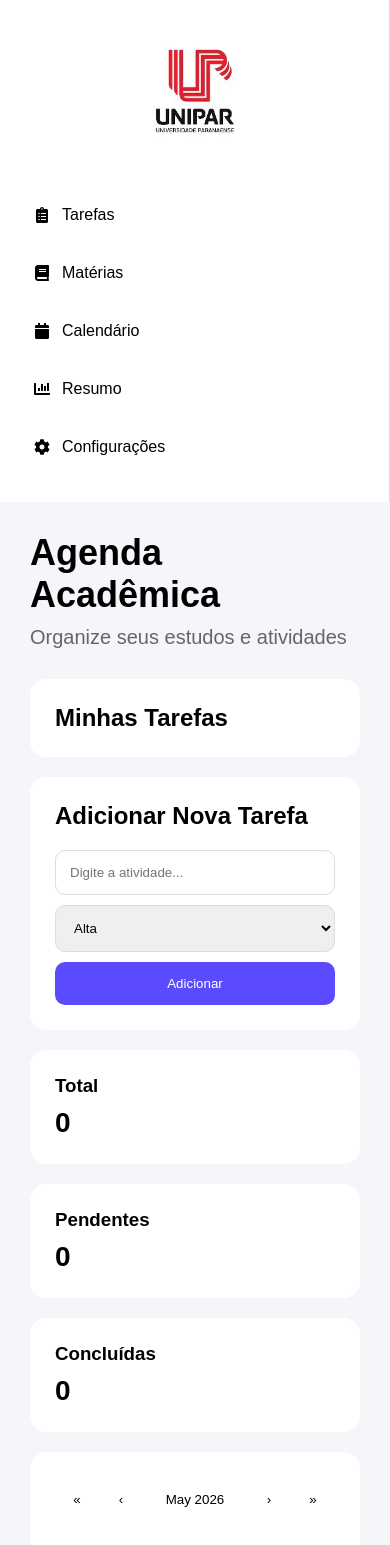
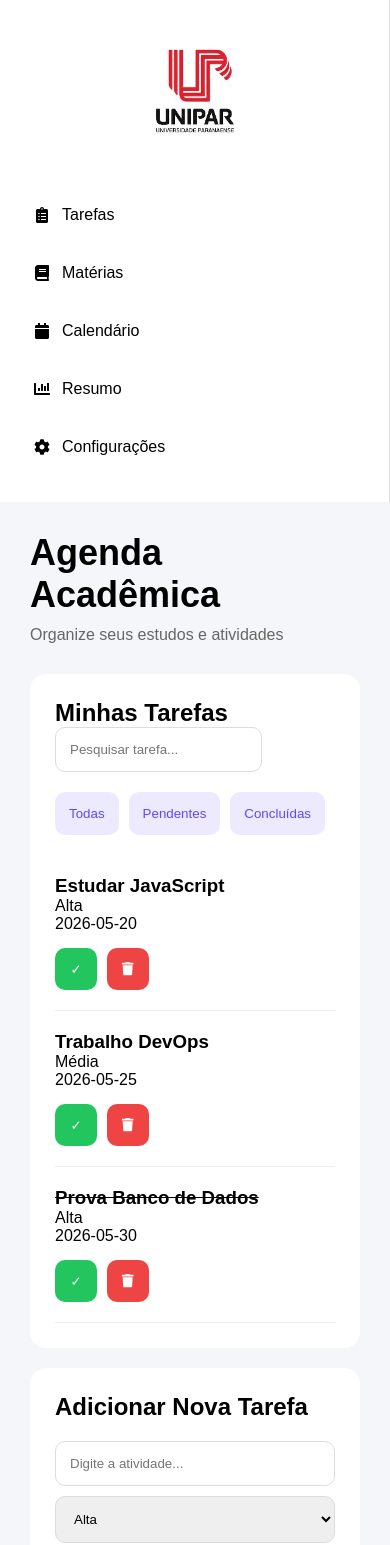
Before and after one commit to damottoca/agenda-academica, a React (Vite) app: page / in a window 390 px wide. Shown: the top 1545 px of the page. Built offline with nearby package versions, Linux system fonts and the light colour scheme.

Commit message:
melhorias de responsividade mobile

```diff
--- a/package.json
+++ b/package.json
@@ -10,6 +10,7 @@
     "preview": "vite preview"
   },
   "dependencies": {
+    "framer-motion": "^12.40.0",
     "react": "^19.2.6",
     "react-calendar": "^6.0.1",
     "react-dom": "^19.2.6",
--- a/src/App.jsx
+++ b/src/App.jsx
@@ -23,7 +23,31 @@ function App() {
 
     return salvas
       ? JSON.parse(salvas)
-      : []
+      : [
+          {
+            id: 1,
+            titulo: 'Estudar JavaScript',
+            prioridade: 'Alta',
+            data: '2026-05-20',
+            concluida: false
+          },
+
+          {
+            id: 2,
+            titulo: 'Trabalho DevOps',
+            prioridade: 'Média',
+            data: '2026-05-25',
+            concluida: false
+          },
+
+          {
+            id: 3,
+            titulo: 'Prova Banco de Dados',
+            prioridade: 'Alta',
+            data: '2026-05-30',
+            concluida: true
+          }
+        ]
   })
 
   useEffect(() => {
@@ -37,13 +61,15 @@ function App() {
 
   function adicionarTarefa(
     titulo,
-    prioridade
+    prioridade,
+    data
   ) {
 
     const nova = {
       id: Date.now(),
       titulo,
       prioridade,
+      data,
       concluida: false
     }
 
--- a/src/components/TaskList.jsx
+++ b/src/components/TaskList.jsx
@@ -1,4 +1,8 @@
+import { useState } from 'react'
+
 import { FaTrash } from 'react-icons/fa'
+
+import { motion } from 'framer-motion'
 
 export default function TaskList({
   tarefas,
@@ -6,14 +10,91 @@ export default function TaskList({
   concluirTarefa
 }) {
 
+  const [filtro, setFiltro] =
+    useState('todas')
+
+  const [busca, setBusca] =
+    useState('')
+
+  const tarefasFiltradas =
+    tarefas.filter(t => {
+
+      if (
+        filtro === 'pendentes'
+        && t.concluida
+      ) return false
+
+      if (
+        filtro === 'concluidas'
+        && !t.concluida
+      ) return false
+
+      return t.titulo
+        .toLowerCase()
+        .includes(
+          busca.toLowerCase()
+        )
+    })
+
   return (
+
     <div className="card">
 
       <h2>Minhas Tarefas</h2>
 
-      {tarefas.map(tarefa => (
+      <input
+        type="text"
+        placeholder="Pesquisar tarefa..."
+        value={busca}
+        onChange={(e) =>
+          setBusca(e.target.value)
+        }
+      />
 
-        <div className="task" key={tarefa.id}>
+      <div className="filters">
+
+        <button
+          onClick={() =>
+            setFiltro('todas')
+          }
+        >
+          Todas
+        </button>
+
+        <button
+          onClick={() =>
+            setFiltro('pendentes')
+          }
+        >
+          Pendentes
+        </button>
+
+        <button
+          onClick={() =>
+            setFiltro('concluidas')
+          }
+        >
+          Concluídas
+        </button>
+
+      </div>
+
+      {tarefasFiltradas.map(tarefa => (
+
+        <motion.div
+          className="task"
+          key={tarefa.id}
+
+          initial={{
+            opacity: 0,
+            y: 20
+          }}
+
+          animate={{
+            opacity: 1,
+            y: 0
+          }}
+        >
 
           <div>
 
@@ -28,27 +109,37 @@ export default function TaskList({
               {tarefa.titulo}
             </h3>
 
-            <p>{tarefa.prioridade}</p>
+            <p>
+              {tarefa.prioridade}
+            </p>
+
+            <p>
+              {tarefa.data}
+            </p>
 
           </div>
 
           <div className="task-buttons">
 
             <button
-              onClick={() => concluirTarefa(tarefa.id)}
+              onClick={() =>
+                concluirTarefa(tarefa.id)
+              }
             >
               ✓
             </button>
 
             <button
-              onClick={() => removerTarefa(tarefa.id)}
+              onClick={() =>
+                removerTarefa(tarefa.id)
+              }
             >
               <FaTrash />
             </button>
 
           </div>
 
-        </div>
+        </motion.div>
 
       ))}
 
--- a/src/main.jsx
+++ b/src/main.jsx
@@ -1,6 +1,9 @@
 import React from 'react'
+
 import ReactDOM from 'react-dom/client'
+
 import App from './App'
+
 import './styles/global.css'
 
 import {
@@ -11,8 +14,14 @@ ReactDOM.createRoot(
   document.getElementById('root')
 ).render(
 
-  <BrowserRouter>
-    <App />
-  </BrowserRouter>
+  <React.StrictMode>
+
+    <BrowserRouter>
+
+      <App />
+
+    </BrowserRouter>
+
+  </React.StrictMode>
 
 )
--- a/src/styles/global.css
+++ b/src/styles/global.css
@@ -3,31 +3,33 @@
   padding: 0;
   box-sizing: border-box;
   font-family: sans-serif;
+
+  transition: 0.3s;
 }
 
 body {
   background: #f5f6fa;
 }
 
-/* CONTAINER */
-
 .container {
   display: flex;
 }
 
-/* SIDEBAR */
-
 .sidebar {
   width: 250px;
   min-height: 100vh;
+
   background: white;
+
   padding: 20px;
+
   border-right: 1px solid #ddd;
 }
 
 .logo-area {
   display: flex;
   justify-content: center;
+
   margin-bottom: 30px;
 }
 
@@ -55,8 +57,6 @@ body {
 
   text-decoration: none;
   color: black;
-
-  transition: 0.3s;
 }
 
 .sidebar a:hover {
@@ -64,16 +64,16 @@ body {
   color: #5b4bff;
 }
 
-/* CONTENT */
-
 .content {
   flex: 1;
   padding: 30px;
 }
 
-/* HEADER */
+.header {
+  display: flex;
+  justify-content: space-between;
+  align-items: center;
 
-.header {
   margin-bottom: 30px;
 }
 
@@ -83,11 +83,8 @@ body {
 }
 
 .header p {
-  font-size: 20px;
   color: #666;
 }
-
-/* DASHBOARD */
 
 .dashboard {
   display: flex;
@@ -102,16 +99,15 @@ body {
   flex: 1;
 }
 
-/* CARD */
-
 .card {
   background: white;
+
   padding: 25px;
+
   border-radius: 16px;
+
   margin-bottom: 20px;
 }
-
-/* TASKS */
 
 .task {
   display: flex;
@@ -123,16 +119,6 @@ body {
   border-bottom: 1px solid #eee;
 }
 
-.task h3 {
-  margin-bottom: 8px;
-}
-
-.task p {
-  color: #666;
-}
-
-/* BUTTONS */
-
 .task-buttons {
   display: flex;
   gap: 10px;
@@ -143,18 +129,12 @@ body {
   height: 42px;
 
   border: none;
+
   border-radius: 10px;
 
   cursor: pointer;
 
   color: white;
-  font-size: 16px;
-
-  transition: 0.3s;
-}
-
-.task-buttons button:hover {
-  transform: scale(1.05);
 }
 
 .task-buttons button:first-child {
@@ -165,11 +145,10 @@ body {
   background: #ef4444;
 }
 
-/* FORM */
-
 .form {
   display: flex;
   gap: 10px;
+
   margin-top: 20px;
 }
 
@@ -177,31 +156,24 @@ input,
 select,
 button {
   padding: 14px;
+
   border-radius: 10px;
+
   border: 1px solid #ddd;
-  outline: none;
 }
 
 input {
   flex: 1;
 }
 
-button {
-  cursor: pointer;
-}
-
 .form button {
   background: #5b4bff;
   color: white;
+
   border: none;
-  transition: 0.3s;
+
+  cursor: pointer;
 }
-
-.form button:hover {
-  opacity: 0.9;
-}
-
-/* STATS */
 
 .stats {
   display: flex;
@@ -212,22 +184,25 @@ button {
   flex: 1;
 
   background: white;
+
   padding: 25px;
 
   border-radius: 16px;
 }
 
-.stat-card h3,
-.stat-card h2 {
-  margin-bottom: 10px;
+.filters {
+  display: flex;
+  gap: 10px;
+
+  margin: 20px 0;
 }
 
-.stat-card p {
-  font-size: 28px;
-  font-weight: bold;
+.filters button {
+  background: #ede9ff;
+  color: #5b4bff;
+
+  border: none;
 }
-
-/* SUBJECTS */
 
 .subjects-list {
   margin-top: 20px;
@@ -237,21 +212,36 @@ button {
 .subjects-list li {
   background: #f5f5f5;
 
-  padding: 16px;
+  padding: 15px;
+
+  margin-bottom: 10px;
 
   border-radius: 10px;
-
-  margin-bottom: 12px;
 }
-
-/* SUMMARY */
 
 .summary-grid {
   display: flex;
   gap: 20px;
 }
 
-/* DARK MODE */
+.progress-bar {
+  width: 100%;
+  height: 25px;
+
+  background: #ddd;
+
+  border-radius: 20px;
+
+  overflow: hidden;
+
+  margin-top: 20px;
+}
+
+.progress-fill {
+  height: 100%;
+
+  background: #5b4bff;
+}
 
 .dark-mode {
   background: #121212;
@@ -276,32 +266,15 @@ button {
   color: white;
 }
 
-.dark-mode .sidebar a:hover {
-  background: #2d2d2d;
-}
-
-/* CALENDAR */
-
 .react-calendar {
   width: 100%;
   border: none !important;
 }
 
-.react-calendar button {
-  border-radius: 8px;
-}
-
-/* RESPONSIVIDADE */
-
 @media (max-width: 900px) {
 
   .container {
     flex-direction: column;
-  }
-
-  .sidebar {
-    width: 100%;
-    min-height: auto;
   }
 
   .dashboard {
@@ -316,11 +289,30 @@ button {
     flex-direction: column;
   }
 
+  .sidebar {
+    width: 100%;
+    min-height: auto;
+  }
+
   .form {
     flex-direction: column;
+  }
+
+  .header {
+    flex-direction: column;
+    align-items: flex-start;
+
+    gap: 20px;
   }
 
   .header h1 {
     font-size: 36px;
   }
+
+  .task {
+    flex-direction: column;
+    align-items: flex-start;
+
+    gap: 15px;
+  }
 }
```
Also changed, not shown: 1 other file (tests, documents, lock files or other folders).
